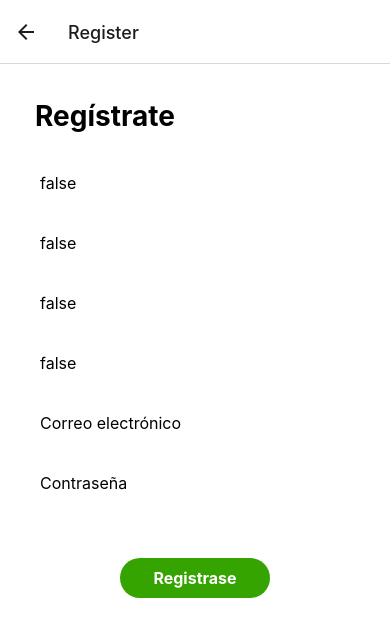
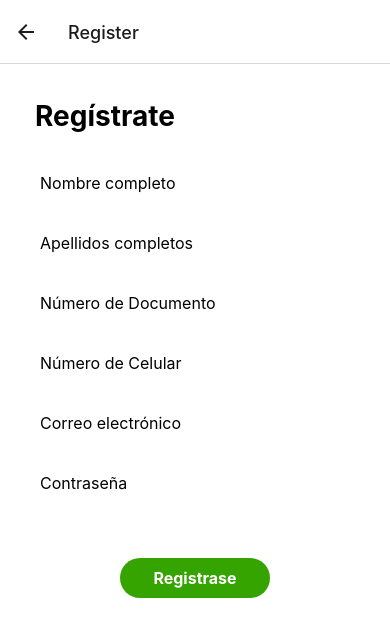
Before and after one commit to 101-anthony-010/Travel-app, a React Native app: screen /Register in a window 390 px wide. Shown: the top 636 px of the page. Built offline with nearby package versions, Linux system fonts and the light colour scheme.

Commit message:
register y login listo

```diff
--- a/views/loginpage.js
+++ b/views/loginpage.js
@@ -18,10 +18,6 @@ const colors = {
 };
 
 export default function LoginPage({ navigation }) {
-	const handleHome = () => {
-		navigation.navigate("Home");
-	};
-
   const [email, setEmail] = useState("");
   const [emailError, setEmailError] = useState("");
   const [password, setPassword] = useState("");
@@ -39,6 +35,42 @@ export default function LoginPage({ navigation }) {
 
     if (!emailRegex.test(email)) {
       setEmailError("Ingresa un correo electrónico válido");
+    }
+  };
+
+  const handleLogin = async () => {
+    // Validar que ningún campo esté vacío
+    if (!email || !password) {
+      console.error("Por favor, completa todos los campos");
+      return;
+    }
+
+    const userData = {
+      email: email,
+      password: password,
+    };
+
+    try {
+      const response = await fetch(
+        "https://intensive-morgana-otherclasseducation.koyeb.app/api/v1/users/login",
+        {
+          method: "POST",
+          headers: {
+            "Content-Type": "application/json",
+          },
+          body: JSON.stringify(userData),
+        }
+      );
+
+      const responseData = await response.json();
+      if (response.ok) {
+        console.log("Inicio de sesión exitoso", responseData);
+        navigation.navigate("Login");
+      } else {
+        console.error("Error al iniciar sesión:", responseData);
+      }
+    } catch (error) {
+      console.error("Error al comunicarse con la API:", error.message);
     }
   };
 
@@ -61,23 +93,17 @@ export default function LoginPage({ navigation }) {
             setEmailFocused(false);
             validateEmail();
           }}
-					//onBlur={validateEmail}
         />
 
-				{emailError ? (
-					<Text style={styles.ErrorText}>{emailError}</Text>
-				) : null}
+        {emailError ? <Text style={styles.ErrorText}>{emailError}</Text> : null}
 
         <TextInput
           style={styles.TextInput}
           placeholder="Contraseña"
           underlineColorAndroid={
-						passwordFocused
-							? colors.primaryColor
-							: colors.inputColor
+            passwordFocused ? colors.primaryColor : colors.inputColor
           }
           secureTextEntry={true} // Oculta los caracteres de la contraseña
-					//onChangeText={(text) => setPassword(text)}
           value={password}
           onFocus={() => setPasswordFocused(true)}
           onBlur={() => setPasswordFocused(false)}
@@ -88,10 +114,7 @@ export default function LoginPage({ navigation }) {
         />
 
         <View style={styles.ContainerButton}>
-					<TouchableOpacity
-						onPress={handleHome}
-						style={styles.Button}
-					>
+          <TouchableOpacity onPress={handleLogin} style={styles.Button}>
             <Text style={styles.ButtonText}>Iniciar Sesión</Text>
           </TouchableOpacity>
         </View>
--- a/views/registerpage.js
+++ b/views/registerpage.js
@@ -17,30 +17,30 @@ const colors = {
 };
 
 export default function RegisterPage({ navigation }) {
-	const handleLogin = () => {
-		navigation.navigate("Login");
-	};
   // >>>>>>>>>>>>>>>>>>>>>>>> VARIABLES INPUTS >>>>>>>>>>>>>>>>>>>>>>>>
+  const [fullname, setFullname] = useState("");
+  const [fullnameError, setFullnameError] = useState("");
+  const [fullnameFocused, setFullnameFocused] = useState(false);
+
   const [email, setEmail] = useState("");
   const [emailError, setEmailError] = useState("");
+  const [emailFocused, setEmailFocused] = useState(false);
+
   const [password, setPassword] = useState("");
-	const [fullnameError, setFullnameError] = useState("");
-	const [emailFocused, setEmailFocused] = useState(false);
   const [passwordFocused, setPasswordFocused] = useState(false);
-	const [fullnameFocused, setFullnameFocused] = useState(false);
+
+  const [lastname, setLastname] = useState("");
   const [lastnameFocused, setLastnameFocused] = useState(false);
   const [lastnameError, setLastnameError] = useState("");
+
+  const [phonenumber, setPhonenumber] = useState("");
   const [phonenumberFocused, setPhonenumberFocused] = useState(false);
+  const [phonenumberError, setPhonenumberError] = useState("");
+
+  const [document, setDocument] = useState("");
   const [documentFocused, setDocumentFocused] = useState(false);
-
-	const [phonenumberError, setPhonenumberError] = useState("");
   const [documentError, setDocumentError] = useState("");
   // >>>>>>>>>>>>>>>>>>>>>>>> FUNCIONES DE VALIDACIONES >>>>>>>>>>>>>>>>>>>>>>>>
-	const handleEmailChange = (text) => {
-		// manejo de errores con validación del email
-		setEmail(text);
-		setEmailError("");
-	};
 
   const validateEmail = () => {
     // expresión regular para validar el formato del correo electrónico
@@ -48,6 +48,8 @@ export default function RegisterPage({ navigation }) {
 
     if (!emailRegex.test(email)) {
       setEmailError("Ingresa un correo electrónico válido");
+    } else {
+      setEmailError("");
     }
   };
 
@@ -60,16 +62,7 @@ export default function RegisterPage({ navigation }) {
     // Verifica si el texto contiene solo dígitos y tiene la longitud esperada
     return /^\d+$/.test(text) && text.length === expectedLength;
   };
-	/*
-	const handleInputChange = (text, setFocused, setError) => {
-		setFocused(true);
-		if (isValidInput(text) && text.length <= 50) {
-			setError("");
-		} else {
-			setError("No debe contener caracteres numéricos");
-		}
-	};
-  */
+
   const handleInputChange = (
     text,
     setFocused,
@@ -99,125 +92,166 @@ export default function RegisterPage({ navigation }) {
       setError(errorMessage);
     }
   };
+
+  const setRegister = async () => {
+    if (
+      fullnameError ||
+      lastnameError ||
+      documentError ||
+      phonenumberError ||
+      emailError
+    ) {
+      console.log("Por favor, corrija los errores antes de continuar");
+      return;
+    }
+
+    if (!fullname || !email || !password) {
+      console.error("Por favor, completa todos los campos");
+      return;
+    }
+
+    const userData = {
+      name: fullname,
+      firstLastName: lastname.split(" ")[0],
+      secondLastName: lastname.split(" ")[1] ? lastname.split(" ")[1] : "",
+      email: email,
+      password: password,
+    };
+
+    try {
+      const response = await fetch(
+        "https://intensive-morgana-otherclasseducation.koyeb.app/api/v1/users/signup",
+        {
+          method: "POST",
+          headers: {
+            "Content-Type": "application/json",
+          },
+          body: JSON.stringify(userData),
+        }
+      );
+
+      const responseData = await response.json();
+      if (response.ok) {
+        console.log("Usuario registrado exitosamente", responseData);
+        navigation.navigate("Login");
+      } else {
+        console.log(`Error al registrar usuario: ${responseData}`);
+      }
+    } catch (error) {
+      console.error("Error al comunicarse con la API:", error.message);
+    }
+  };
+
   // >>>>>>>>>>>>>>>>>>>>>>>> DISEÑO VIEW >>>>>>>>>>>>>>>>>>>>>>>>
+
   return (
     <View style={styles.AllContainer}>
       <View style={styles.HeaderContainer}>
         <Text style={styles.Heading1}>Regístrate</Text>
       </View>
       <View style={styles.FormContainer}>
-				<TextInput //nombre completo
+        <TextInput
           style={styles.TextInput}
           placeholder="Nombre completo"
           underlineColorAndroid={
-						fullnameFocused
-							? colors.primaryColor
-							: colors.inputColor
+            fullnameFocused ? colors.primaryColor : colors.inputColor
           }
-					value={fullnameFocused}
+          value={fullname}
           onFocus={() => setFullnameFocused(true)}
           onBlur={() => {
             setFullnameFocused(false);
-					}}
-					onChangeText={(text) =>
+
             handleInputChange(
-							text,
+              fullname,
               setFullnameFocused,
               setFullnameError,
               50,
               "El nombre no debe contener caracteres numéricos"
-						)
-					}
-					maxLength={50} // cantidad de caracteres
+            );
+          }}
+          onChangeText={(text) => setFullname(text)}
         />
 
         {fullnameError ? (
           <Text style={styles.ErrorText}>{fullnameError}</Text>
         ) : null}
 
-				<TextInput //apellido completo
+        <TextInput
           style={styles.TextInput}
-					placeholder="Apellidos completo"
+          placeholder="Apellidos completos"
           underlineColorAndroid={
-						lastnameFocused
-							? colors.primaryColor
-							: colors.inputColor
+            lastnameFocused ? colors.primaryColor : colors.inputColor
           }
-					value={lastnameFocused}
+          value={lastname}
           onFocus={() => setLastnameFocused(true)}
           onBlur={() => {
             setLastnameFocused(false);
-					}}
-					onChangeText={(text) =>
+            // Validar los apellidos
             handleInputChange(
-							text,
+              lastname,
               setLastnameFocused,
               setLastnameError,
               50,
-							"El apellido no debe contener caracteres numéricos"
-						)
-					}
-					maxLength={50} // cantidad de caracteres
+              "Los apellidos no deben contener caracteres numéricos"
+            );
+          }}
+          onChangeText={(text) => setLastname(text)}
         />
 
         {lastnameError ? (
           <Text style={styles.ErrorText}>{lastnameError}</Text>
         ) : null}
 
-				<TextInput //nro documento
+        <TextInput
           style={styles.TextInput}
-					placeholder="Nro. Documento"
+          placeholder="Número de Documento"
           underlineColorAndroid={
-						documentFocused
-							? colors.primaryColor
-							: colors.inputColor
+            documentFocused ? colors.primaryColor : colors.inputColor
           }
-					value={documentFocused}
+          value={document}
           onFocus={() => setDocumentFocused(true)}
           onBlur={() => {
             setDocumentFocused(false);
-					}}
-					onChangeText={(text) =>
+            // Validar el número de documento
             handleNumberInputChange(
-							text,
+              document,
               setDocumentFocused,
               setDocumentError,
               8,
               "Ingresa un número de documento válido"
-						)
-					}
+            );
+          }}
           keyboardType="numeric"
-					maxLength={8} // cantidad de caracteres
+          maxLength={8}
+          onChangeText={(text) => setDocument(text)}
         />
 
         {documentError ? (
           <Text style={styles.ErrorText}>{documentError}</Text>
         ) : null}
 
-				<TextInput //nro celular
+        <TextInput
           style={styles.TextInput}
-					placeholder="Nro. Celular"
+          placeholder="Número de Celular"
           underlineColorAndroid={
-						phonenumberFocused
-							? colors.primaryColor
-							: colors.inputColor
+            phonenumberFocused ? colors.primaryColor : colors.inputColor
           }
-					value={phonenumberFocused}
+          value={phonenumber}
           onFocus={() => setPhonenumberFocused(true)}
           onBlur={() => {
             setPhonenumberFocused(false);
-					}}
-					onChangeText={(text) =>
+            // Validar el número de celular
             handleNumberInputChange(
-							text,
+              phonenumber,
               setPhonenumberFocused,
               setPhonenumberError,
               9,
               "Ingresa un número de celular válido"
-						)
-					}
+            );
+          }}
           keyboardType="numeric"
-					maxLength={9} // cantidad de caracteres
+          maxLength={9}
+          onChangeText={(text) => setPhonenumber(text)}
         />
 
         {phonenumberError ? (
@@ -230,26 +264,23 @@ export default function RegisterPage({ navigation }) {
           underlineColorAndroid={
             emailFocused ? colors.primaryColor : colors.inputColor
           }
-					onChangeText={handleEmailChange}
           value={email}
           onFocus={() => setEmailFocused(true)}
           onBlur={() => {
             setEmailFocused(false);
+            // Validar el correo electrónico
             validateEmail();
           }}
+          onChangeText={(text) => setEmail(text)}
         />
 
-				{emailError ? (
-					<Text style={styles.ErrorText}>{emailError}</Text>
-				) : null}
+        {emailError ? <Text style={styles.ErrorText}>{emailError}</Text> : null}
 
         <TextInput
           style={styles.TextInput}
           placeholder="Contraseña"
           underlineColorAndroid={
-						passwordFocused
-							? colors.primaryColor
-							: colors.inputColor
+            passwordFocused ? colors.primaryColor : colors.inputColor
           }
           secureTextEntry={true} // Oculta los caracteres de la contraseña
           value={password}
@@ -262,10 +293,7 @@ export default function RegisterPage({ navigation }) {
         />
 
         <View style={styles.ContainerButton}>
-					<TouchableOpacity
-						onPress={handleLogin}
-						style={styles.Button}
-					>
+          <TouchableOpacity onPress={setRegister} style={styles.Button}>
             <Text style={styles.ButtonText}>Registrase</Text>
           </TouchableOpacity>
         </View>
```
Lines whose indentation alone changed are shown as unchanged.
